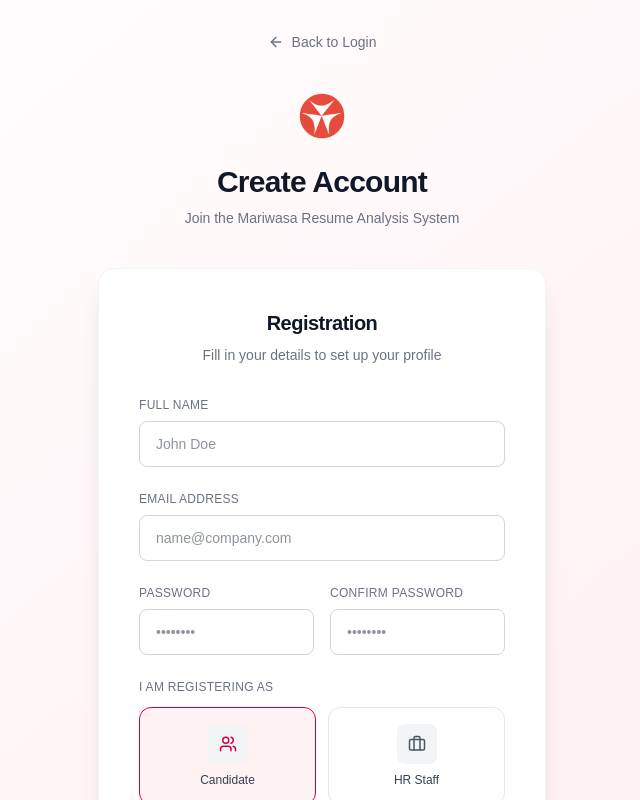
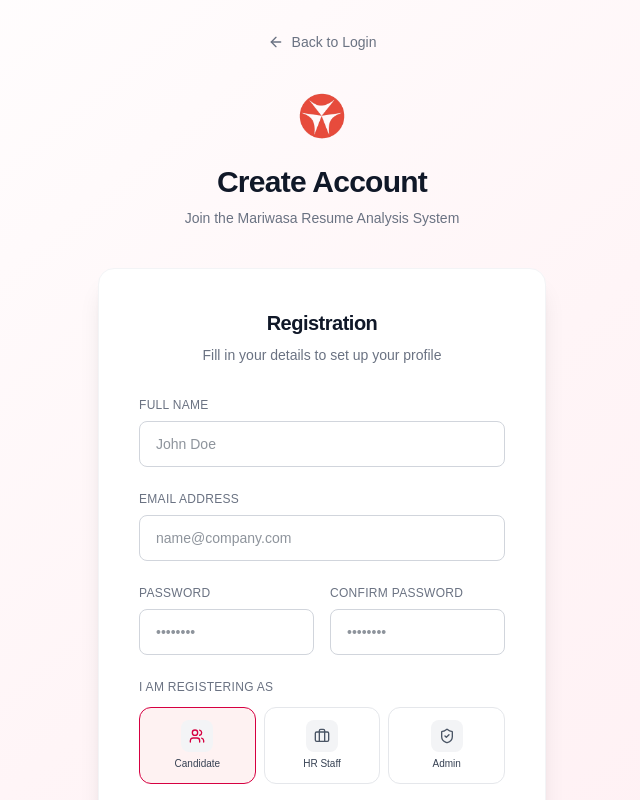
Before and after one commit to LeFLEUR-ui/Automated-Resume-Analysis, a React (Vite) app in the folder frontend/: page /register in a window 1280 px wide. Shown: the top 800 px of the page, without its empty margins (318-958 px from the left). Built offline with nearby package versions, Linux system fonts and the light colour scheme; a web font is replaced by a local one.

Commit message:
Adding admin to choices

```diff
--- a/frontend/src/pages/main_page/Register.jsx
+++ b/frontend/src/pages/main_page/Register.jsx
@@ -1,6 +1,6 @@
 import React, { useState } from 'react';
 import axios from 'axios';
-import { Users, Briefcase, ArrowLeft, Loader2 } from 'lucide-react';
+import { Users, Briefcase, ShieldCheck, ArrowLeft, Loader2 } from 'lucide-react';
 
 const Register = () => {
   const [role, setRole] = useState('CANDIDATE');
@@ -10,6 +10,7 @@ const Register = () => {
     email: '',
     password: '',
     confirmPassword: '',
+    managedRegion: '', // Added for Admin
   });
 
   const handleChange = (e) => {
@@ -19,7 +20,6 @@ const Register = () => {
   const handleSubmit = async (e) => {
     e.preventDefault();
 
-    // 1. Password Validation
     if (formData.password !== formData.confirmPassword) {
       alert("Passwords do not match!");
       return;
@@ -27,26 +27,27 @@ const Register = () => {
 
     setLoading(true);
 
-    // 2. Dynamic Endpoint Selection
-    const endpoint = role === 'HR'
-      ? 'http://127.0.0.1:8000/hr/register'
-      : 'http://127.0.0.1:8000/candidate/register';
+    let endpoint = 'http://127.0.0.1:8000/candidate/register';
+    if (role === 'HR') {
+      endpoint = 'http://127.0.0.1:8000/hr/register';
+    } else if (role === 'ADMIN') {
+      endpoint = 'http://127.0.0.1:8000/admins/register';
+    }
 
-    // 3. Construct Payload based on Pydantic Schema
-    // Both schemas use 'fullname' (lowercase), 'email', and 'password'
     const payload = {
       fullname: formData.fullName,
       email: formData.email,
       password: formData.password,
     };
 
-    // Add role-specific fields
     if (role === 'HR') {
       payload.company_name = "Mariwasa Siam Ceramics Inc.";
       payload.department = "General";
+    } else if (role === 'ADMIN') {
+      payload.managed_region = formData.managedRegion || "Main Headquarters";
     } else {
-      payload.resume_url = null; // Matches Optional[str]
-      payload.experience_years = 0; // Matches Optional[int]
+      payload.resume_url = null;
+      payload.experience_years = 0;
     }
 
     try {
@@ -57,7 +58,6 @@ const Register = () => {
         window.location.href = "/login";
       }
     } catch (error) {
-      // Improved Error Handling: Extract detail from FastAPI response
       const errorData = error.response?.data?.detail;
       let errorMessage = "Registration failed.";
 
@@ -162,31 +162,54 @@ const Register = () => {
             </div>
           </div>
 
+          {role === 'ADMIN' && (
+            <div className="animate-in fade-in slide-in-from-top-2 duration-300">
+              <label className="block text-xs font-medium text-gray-500 uppercase tracking-wide mb-2">
+                Managed Region / Office
+              </label>
+              <input
+                name="managedRegion"
+                type="text"
+                onChange={handleChange}
+                placeholder="e.g. Sto. Tomas, Batangas"
+                className="w-full px-4 py-3 rounded-lg border border-gray-300 focus:outline-none focus:ring-2 focus:ring-pink-100 focus:border-[#D60041] transition text-sm"
+              />
+            </div>
+          )}
+
           <div>
             <label className="block text-xs font-medium text-gray-500 uppercase tracking-wide mb-3">
               I am registering as
             </label>
-            <div className="grid grid-cols-2 gap-3">
+            <div className="grid grid-cols-3 gap-2">
               <label
-                className={`flex flex-col items-center justify-center p-4 rounded-xl border cursor-pointer transition ${role === 'CANDIDATE' ? 'border-[#D60041] bg-red-50' : 'border-gray-200 hover:bg-gray-50'}`}
+                className={`flex flex-col items-center justify-center p-3 rounded-xl border cursor-pointer transition ${role === 'CANDIDATE' ? 'border-[#D60041] bg-red-50' : 'border-gray-200 hover:bg-gray-50'}`}
                 onClick={() => setRole('CANDIDATE')}
               >
-                <input type="radio" name="role" className="hidden" checked={role === 'CANDIDATE'} readOnly />
-                <div className="w-10 h-10 bg-gray-100 rounded-lg flex items-center justify-center mb-2">
-                  <Users size={18} className={role === 'CANDIDATE' ? 'text-[#D60041]' : 'text-gray-600'} />
+                <div className="w-8 h-8 bg-gray-100 rounded-lg flex items-center justify-center mb-1">
+                  <Users size={16} className={role === 'CANDIDATE' ? 'text-[#D60041]' : 'text-gray-600'} />
                 </div>
-                <span className="text-xs font-medium text-gray-700">Candidate</span>
+                <span className="text-[10px] font-medium text-gray-700">Candidate</span>
               </label>
 
               <label
-                className={`flex flex-col items-center justify-center p-4 rounded-xl border cursor-pointer transition ${role === 'HR' ? 'border-[#D60041] bg-red-50' : 'border-gray-200 hover:bg-gray-50'}`}
+                className={`flex flex-col items-center justify-center p-3 rounded-xl border cursor-pointer transition ${role === 'HR' ? 'border-[#D60041] bg-red-50' : 'border-gray-200 hover:bg-gray-50'}`}
                 onClick={() => setRole('HR')}
               >
-                <input type="radio" name="role" className="hidden" checked={role === 'HR'} readOnly />
-                <div className="w-10 h-10 bg-gray-100 rounded-lg flex items-center justify-center mb-2">
-                  <Briefcase size={18} className={role === 'HR' ? 'text-[#D60041]' : 'text-gray-600'} />
+                <div className="w-8 h-8 bg-gray-100 rounded-lg flex items-center justify-center mb-1">
+                  <Briefcase size={16} className={role === 'HR' ? 'text-[#D60041]' : 'text-gray-600'} />
                 </div>
-                <span className="text-xs font-medium text-gray-700">HR Staff</span>
+                <span className="text-[10px] font-medium text-gray-700">HR Staff</span>
+              </label>
+
+              <label
+                className={`flex flex-col items-center justify-center p-3 rounded-xl border cursor-pointer transition ${role === 'ADMIN' ? 'border-[#D60041] bg-red-50' : 'border-gray-200 hover:bg-gray-50'}`}
+                onClick={() => setRole('ADMIN')}
+              >
+                <div className="w-8 h-8 bg-gray-100 rounded-lg flex items-center justify-center mb-1">
+                  <ShieldCheck size={16} className={role === 'ADMIN' ? 'text-[#D60041]' : 'text-gray-600'} />
+                </div>
+                <span className="text-[10px] font-medium text-gray-700">Admin</span>
               </label>
             </div>
           </div>
```
